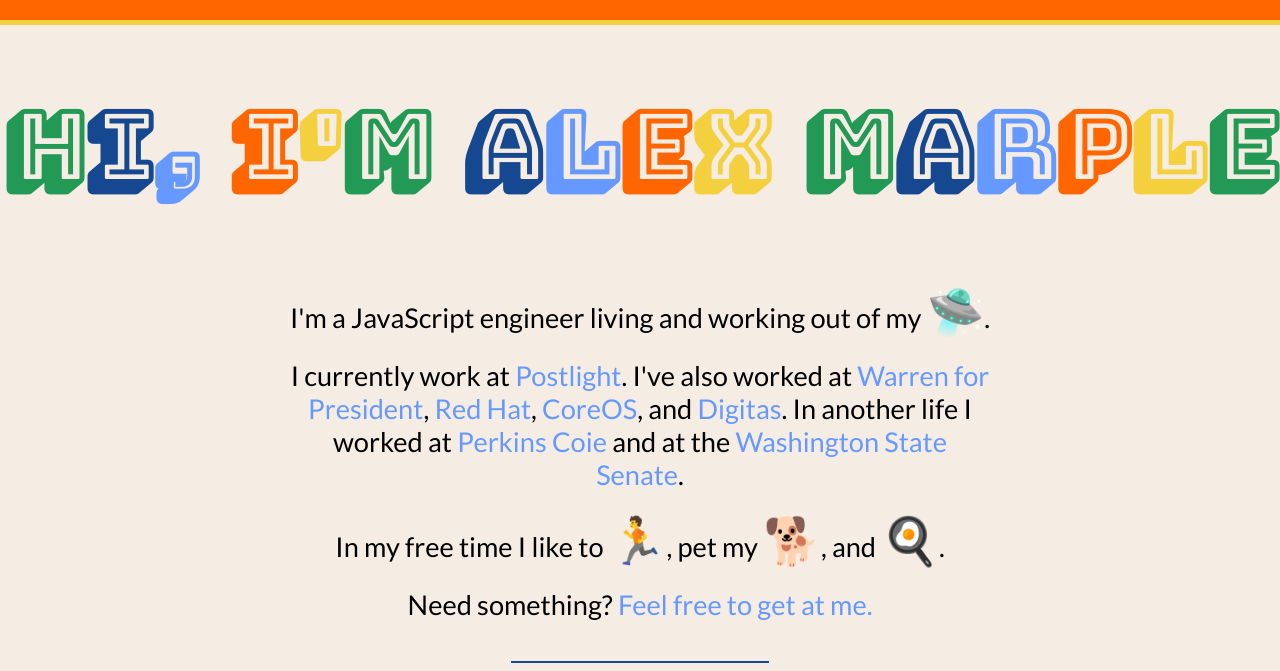
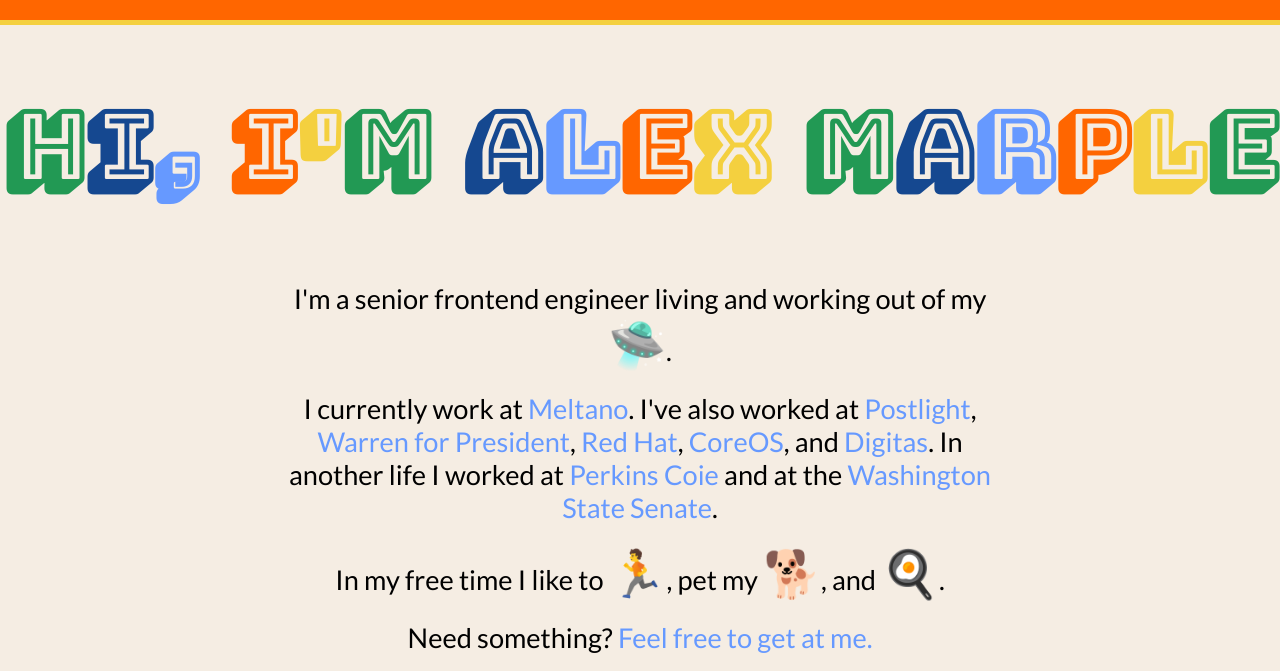
Before and after one commit to alexmarple/alexmarple.github.io, a website: page index.html in a window 1280 px wide. Shown: the top 671 px of the page. Drawn offline with Linux system fonts and the light colour scheme.

Commit message:
Update on job title and company

```diff
--- a/index.html
+++ b/index.html
@@ -31,10 +31,10 @@
           <h1><span>H</span><span>i</span><span>,</span> <span>I</span><span>'</span><span>m</span> <span>A</span><span>l</span><span>e</span><span>x</span> <span>M</span><span>a</span><span>r</span><span>p</span><span>l</span><span>e</span></h1>
       </section>
       <section class="intro">
-        <p>I'm a JavaScript engineer living and working out of my <span class="emoji">&#x1F6F8;</span>.</p>
+        <p>I'm a senior frontend engineer living and working out of my <span class="emoji">&#x1F6F8;</span>.</p>
       </section>
       <section class="work">
-        <p>I currently work at <a href="https://www.postlight.com" target="_blank" aria-label="Postlight">Postlight</a>. I've also worked at <a href="https://www.elizabethwarren.com" target="_blank" aria-label="Elizabeth Warren for president">Warren for President</a>, <a href="https://www.redhat.com" target="_blank" aria-label="Red Hat website">Red Hat</a>, <a href="https://www.coreos.com" target="_blank" aria-label="CoreOS website">CoreOS</a>, and <a href="https://www.digitas.com" target="_blank" aria-label="Digitas website">Digitas</a>. In another life I worked at <a href="https://www.perkinscoie.com" target="_blank" aria-label="Perkins Coie website">Perkins Coie</a> and at the <a href="http://www.leg.wa.gov" target="_blank" aria-label="Washington State Senate website">Washington State Senate</a>.</p>
+        <p>I currently work at <a href="https://www.meltano.com" target="_blank" aria-label="Meltano">Meltano</a>. I've also worked at <a href="https://www.postlight.com">Postlight</a>, <a href="https://www.elizabethwarren.com" target="_blank" aria-label="Elizabeth Warren for president">Warren for President</a>, <a href="https://www.redhat.com" target="_blank" aria-label="Red Hat website">Red Hat</a>, <a href="https://www.coreos.com" target="_blank" aria-label="CoreOS website">CoreOS</a>, and <a href="https://www.digitas.com" target="_blank" aria-label="Digitas website">Digitas</a>. In another life I worked at <a href="https://www.perkinscoie.com" target="_blank" aria-label="Perkins Coie website">Perkins Coie</a> and at the <a href="http://www.leg.wa.gov" target="_blank" aria-label="Washington State Senate website">Washington State Senate</a>.</p>
       </section>
       <section class="life">
         <p>In my free time I like to <span class="emoji">&#x1F3C3;</span>, pet my <span class="emoji">&#x1F415;</span>, and <span class="emoji">&#x1F373;</span>.</p>
```
